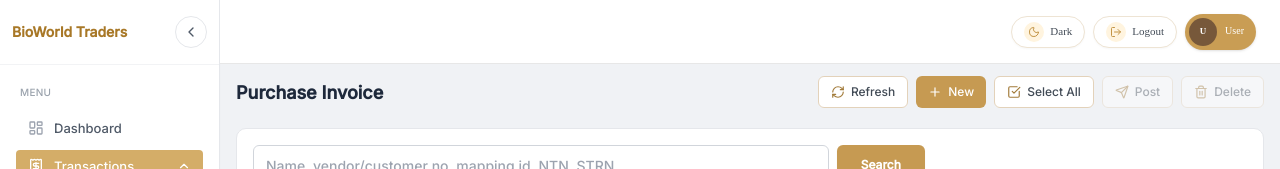
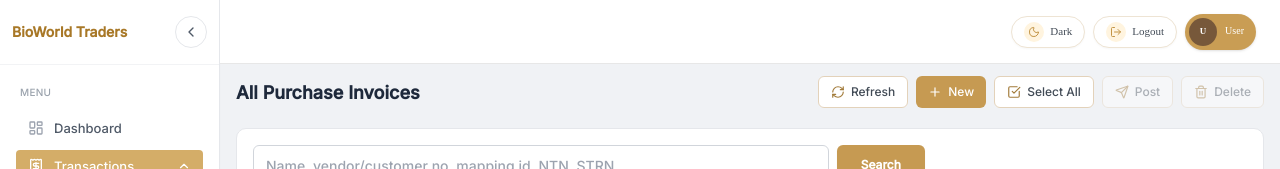
Before and after one commit to abdulbasit-10/FBR-Frontend, a Next.js app: page /dashboard/transactions/purchases in a window 1280 px wide. Shown: the top 169 px of the page. Built offline with nearby package versions, Linux system fonts and the light colour scheme; no server answers.

Commit message:
add inner dashboard screen for purchase invoice

```diff
--- a/src/app/(dashboard)/dashboard/page.tsx
+++ b/src/app/(dashboard)/dashboard/page.tsx
@@ -55,7 +55,7 @@ export default function DashboardPage() {
 
           <DashboardSection title="Purchases">
             <div className="grid gap-2 sm:grid-cols-2">
-              <SummaryCard title="Sales Invoices" count="11" postedHref="/dashboard/transactions/purchases?status=Posted" unpostedHref="/dashboard/transactions/purchases?status=UnPosted" />
+              <SummaryCard title="Purchase Invoices" count="11" postedHref="/dashboard/transactions/purchases?status=Posted" unpostedHref="/dashboard/transactions/purchases?status=UnPosted" />
               <SummaryCard title="Purchase Returns" count="0" returnCard postedHref="/dashboard/transactions/purchases/returns?status=Posted" unpostedHref="/dashboard/transactions/purchases/returns?status=UnPosted" />
             </div>
           </DashboardSection>
--- a/src/app/(dashboard)/dashboard/transactions/purchases/page.tsx
+++ b/src/app/(dashboard)/dashboard/transactions/purchases/page.tsx
@@ -1,7 +1,7 @@
 "use client";
 
 import React, { useState, useEffect, useCallback } from "react";
-import { useRouter } from "next/navigation";
+import { useRouter, useSearchParams } from "next/navigation";
 import { RefreshCw, Plus, CheckSquare, Send, Trash2 } from "lucide-react";
 import { cn } from "@/lib/utils";
 import {
@@ -44,16 +44,22 @@ const DATE_HINT = "Date range includes invoices where document date or posting d
 
 export default function PurchaseInvoicePage() {
     const router = useRouter();
+    const searchParams = useSearchParams();
     const [search, setSearch] = useState("");
     const [dateFrom, setDateFrom] = useState("");
     const [dateTo, setDateTo] = useState("");
-    const [status, setStatus] = useState("All");
+    const [status, setStatus] = useState(() => searchParams.get("status") ?? "All");
     const [source, setSource] = useState("All");
     const [isLoading, setIsLoading] = useState(true);
     const [invoices, setInvoices] = useState<PurchaseInvoice[]>([]);
     const [selected, setSelected] = useState<Set<number>>(new Set());
     const [rowsPerPage, setRowsPerPage] = useState(200);
     const [page, setPage] = useState(1);
+
+    useEffect(() => {
+        setStatus(searchParams.get("status") ?? "All");
+        setPage(1);
+    }, [searchParams]);
 
     const load = useCallback(() => {
         setIsLoading(true); setInvoices([]);
@@ -84,7 +90,7 @@ export default function PurchaseInvoicePage() {
 
     return (
         <TransactionListShell
-            title="Purchase Invoice"
+            title={`${status === "All" ? "All" : status} Purchase Invoices`}
             headerActions={<>
                 <button type="button" onClick={load} className={`h-8 ${btnOutline}`}>
                     <RefreshCw className="h-3.5 w-3.5 text-[#A27B3A]" /> Refresh
```
